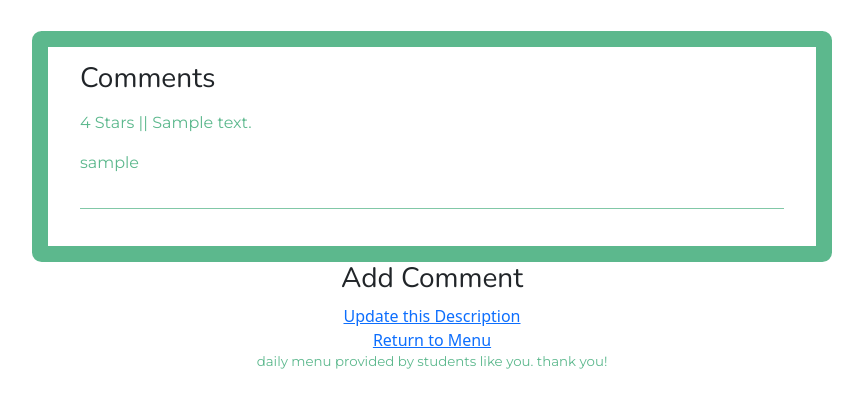
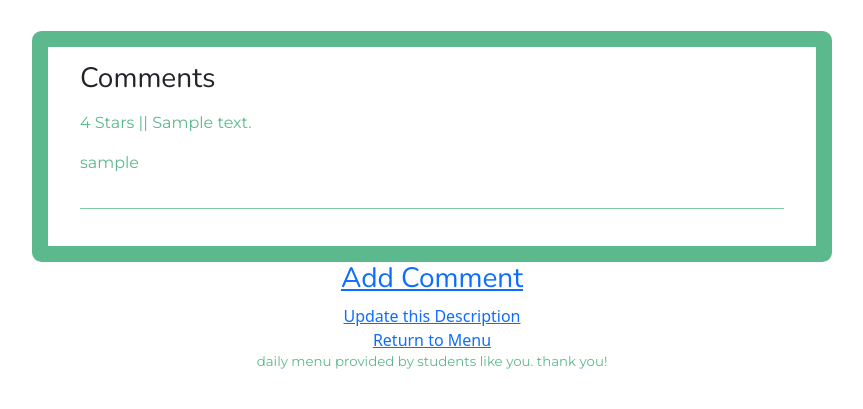
Before and after one commit to fangwenxia/foodie, a Flask app: template templates/food.html in a window 1280 px wide. Shown: the part 391-800 px from the top of the page, without its empty margins (208-1071 px from the left). Run offline with Flask 2, Linux system fonts and the light colour scheme; the template is opened without the code that fills it: most values are stand-ins (such as "Sample title", 1, 10 or a date in 2020).

Commit message:
resolving merge

```diff
--- a/templates/feed.html
+++ b/templates/feed.html
@@ -2,6 +2,7 @@
 
 {% block content %}
 <!--The form from Sara and Gigi's work-->
+<div class="d-flex flex-md-column align-items-center">
 <form id="feedback-form" method ="post" action="/feed/">
     <!-- Fix action!! -->
     <table>
@@ -16,7 +17,7 @@
             <td><label for="diningHall">Dining Hall</label></td>
             <td><select id="diningHall" name ="diningHall" required>
                 <!-- Numbers correspond to id for dining halls in our database -->
-                <option value= ""> select</option>
+                <option value= "">select</option>
                 <option value= 1> Bates</option>
                 <option value= 2> Lulu</option>
                 <option value= 3> Pom</option>
@@ -34,7 +35,7 @@
              <textarea name="comment" rows=5 cols=50></textarea></label>
          <p><input type="submit" value="Send Feedback" class = "button"></p>
     </form>
-
+</div>
 {% endblock %}
 
 {% block footer %}
--- a/templates/food.html
+++ b/templates/food.html
@@ -29,7 +29,7 @@
     <p>________________________________________________________________________________________   </p>
     {%endfor%}</p>
 </div>
-<h3>Add Comment</h3>
+<h3><a alt = "Add Comment" href="{{ url_for('feed')}}">Add Comment</a></h3>
 <!-- Connect to page fangwen writes?? -->
 <a alt = "Update Food Item" href="{{ url_for('updateFood', fid = fid)}}">Update this Description</a>
 <a alt = "Back to Menu" href="{{ url_for('menu')}}">Return to Menu</a>
```
